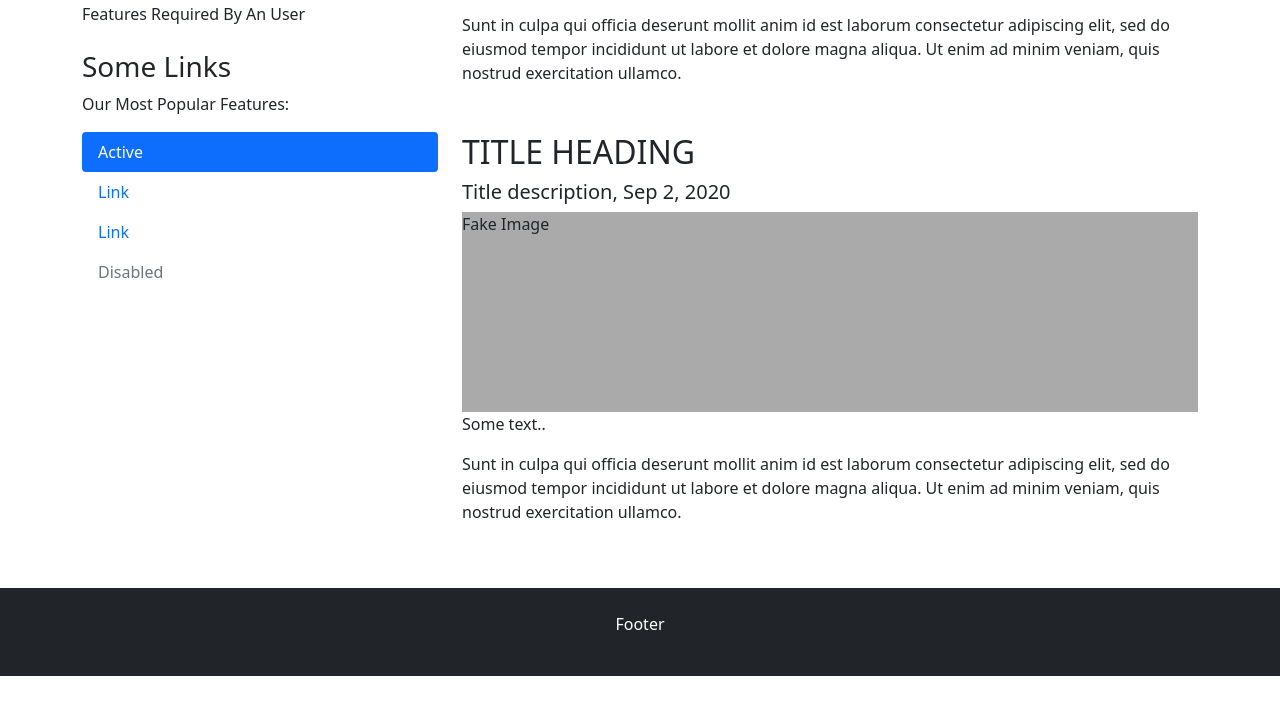
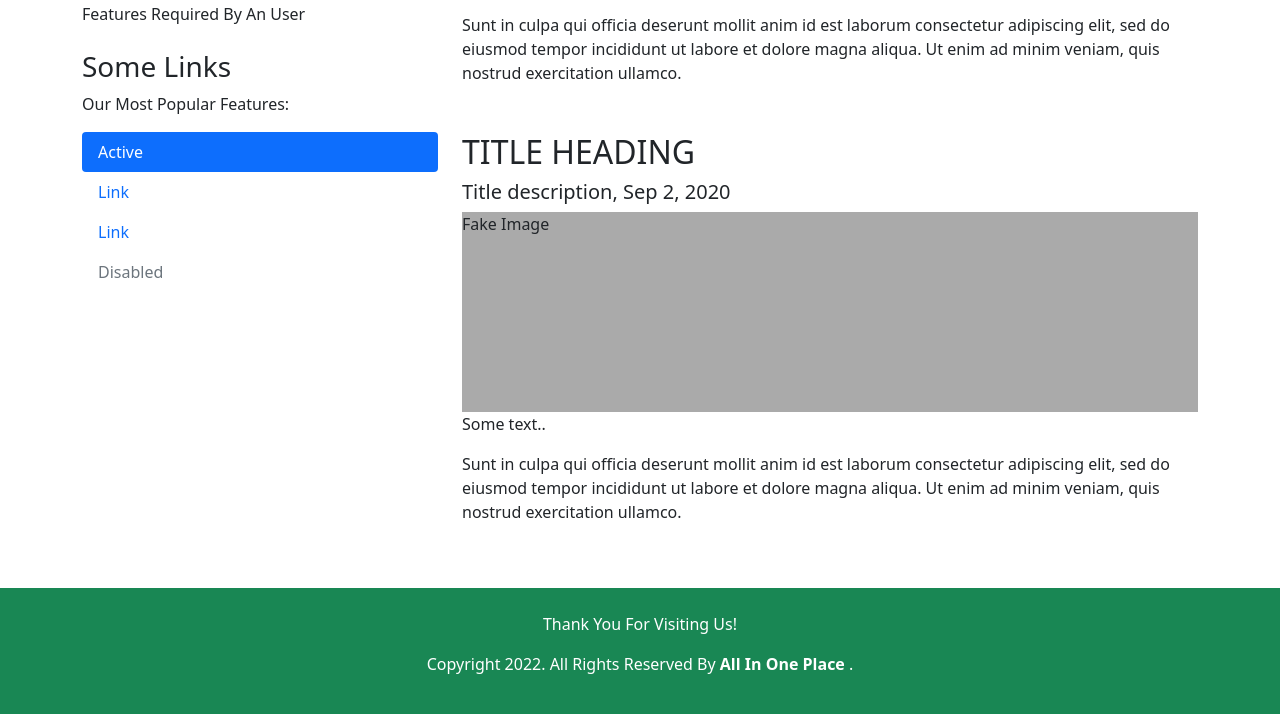
Before and after one commit to soumwadeep/All-In-One-Place, a plain HTML site: page index.html in a window 1280 px wide. Shown: the part 601-1315 px from the top of the page. Before the commit the page ends 1277 px from the top, so only its background shows below. Drawn offline with nearby package versions, Linux system fonts and the light colour scheme.

Commit message:
added footer

```diff
--- a/css/style.css
+++ b/css/style.css
@@ -10,3 +10,13 @@
     margin-bottom: 10px;
     border-radius: 30px;
 }
+.link
+{
+    text-decoration: none;
+    color: white;
+    font-weight: bold;
+}
+.link:hover
+{
+    color: black;
+}
--- a/index.html
+++ b/index.html
@@ -116,8 +116,9 @@
   </div>
 </div>
 
-<div class="mt-5 p-4 bg-dark text-white text-center">
-  <p>Footer</p>
+<div class="mt-5 p-4 bg-success text-white text-center">
+  <p>Thank You For Visiting Us!</p>
+  <p>Copyright 2022. All Rights Reserved By <a href="https://allinoneplace.ml/" class="link">All In One Place</a> .</p>
 </div>
 
 </body>
```
